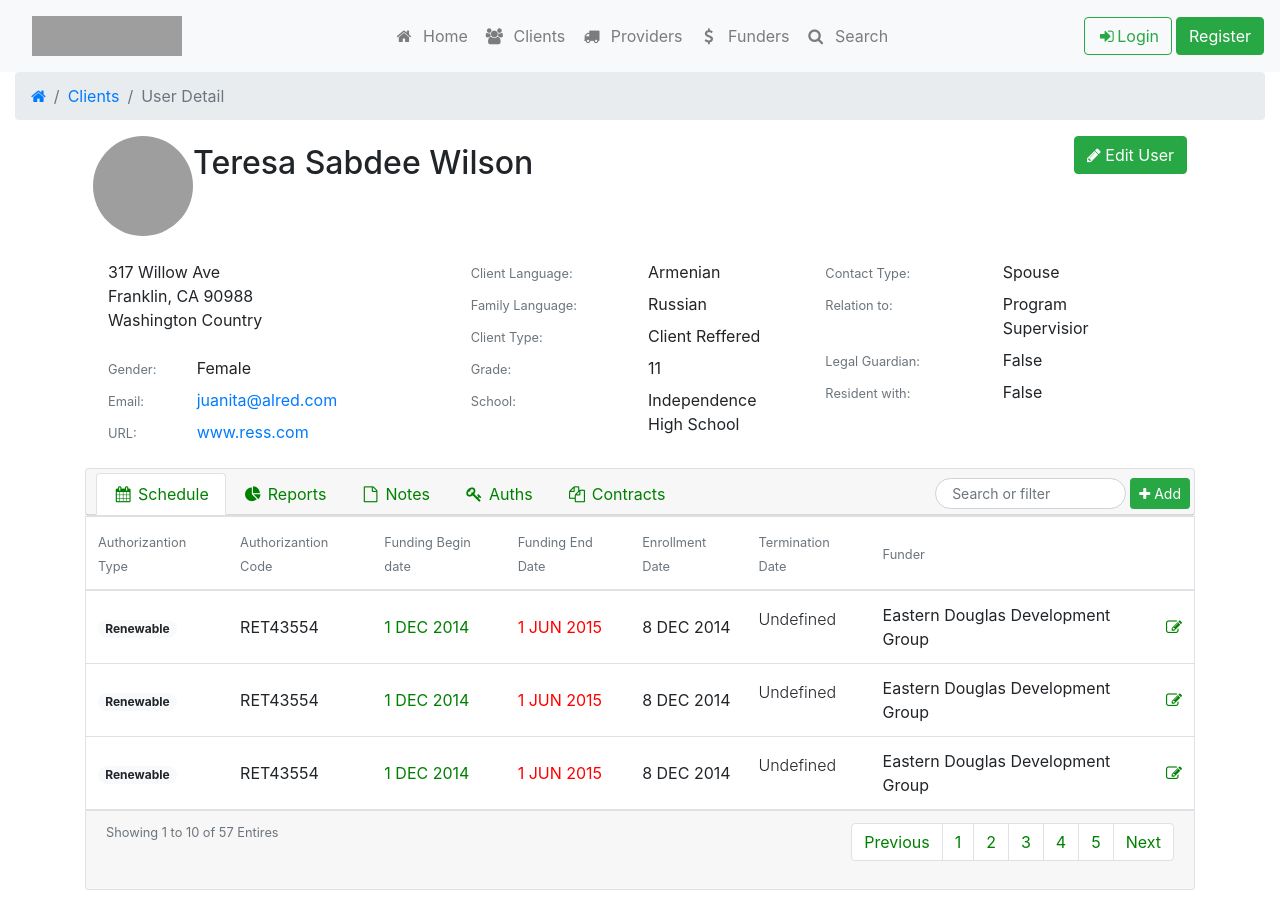
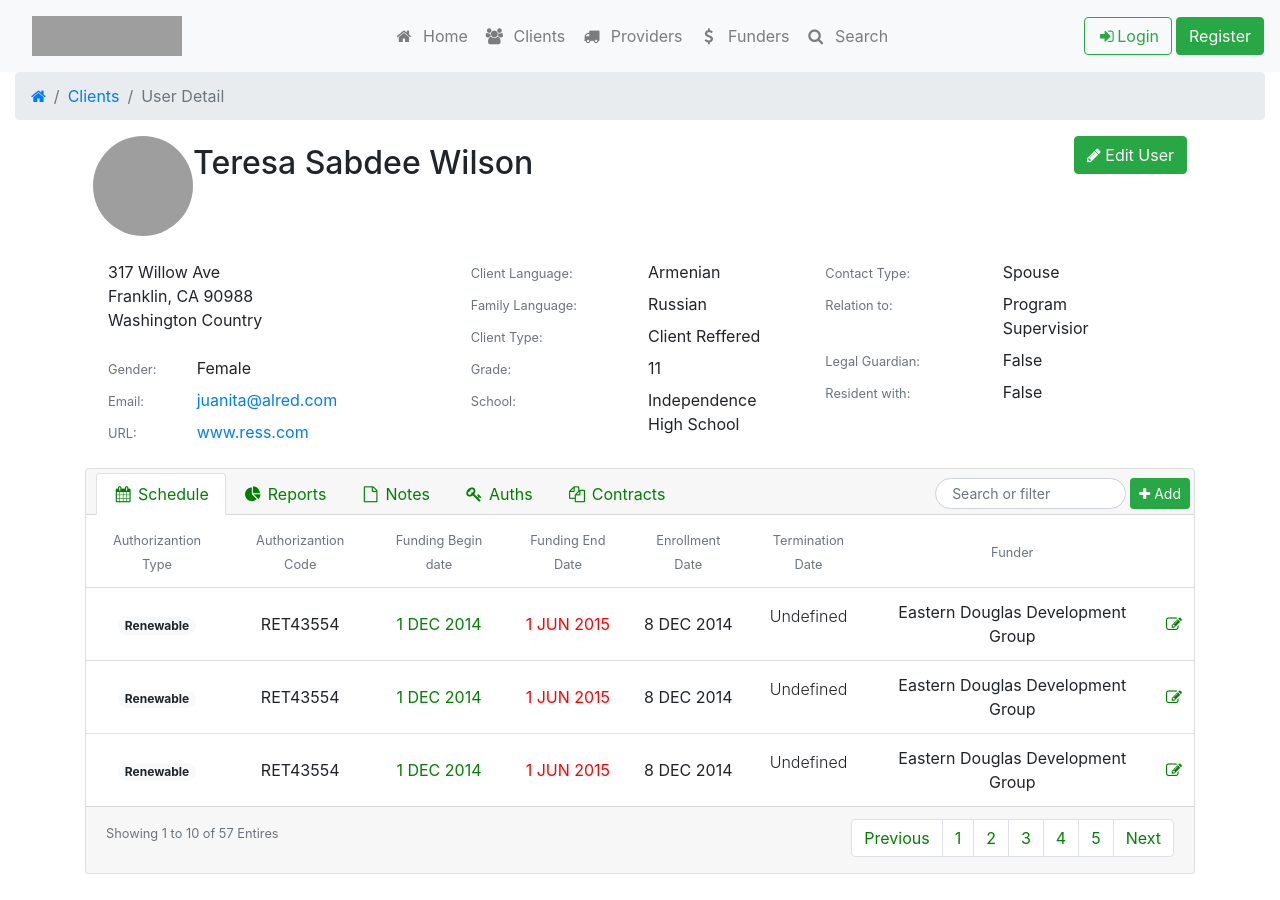
Before and after one commit to emtemic/fabryk, a Jekyll site: the page index.html, which Jekyll copies as it is, in a window 1280 px wide. Built offline with Jekyll 4.4.1, drawn with Linux system fonts in a browser that asks for light colours; grey boxes are pictures that could not be loaded.

Commit message:
Update index.html

```diff
--- a/index.html
+++ b/index.html
@@ -176,7 +176,7 @@
 			</button>
 			<div class="dropdown-menu" aria-labelledby="dropdownMenuButton">
 				 <li class="nav-item">
-					<a class="nav-link active" href="#"><font color="green"><i class="fa fa-calendar fa-fw" aria-hidden="true"></i>&nbsp; Schedule</a></font>
+					<a class="nav-link" href="#"><font color="green"><i class="fa fa-calendar fa-fw" aria-hidden="true"></i>&nbsp; Schedule</a></font>
 				  </li>
 				  <li class="nav-item">
 					<a class="nav-link active" href="#"><font color="green"><i class="fa fa-pie-chart fa-fw" aria-hidden="true"></i>&nbsp; Reports</a></font>
@@ -220,11 +220,11 @@
 					</li>
 				</div>
 	  </div>
-	</div>
+
 	  <!-- END Tabs with Input & Button "Add" -->
 	  <!-- START Table -->
-	  <table class="table mb-0 table-responsive-md border">
-		<span class="border-0">
+	  <table class="table mb-0 table-responsive-md table-borderless">
+		<span class="">
 		<thead>
 		  <tr>
 			<th scope="col" class="align-middle"><small class="text-muted">Authorizantion Type</th></muted>
@@ -239,8 +239,8 @@
 		</thead>
 		</span>
 		<tbody>
-		  <tr>
-			<th scope="row" class="align-middle ">
+		  <tr class="border-top">
+			<th scope="row" class="align-middle">
 			  <span class="badge badge-pill badge-light ">
 				Renewable
 			  </span>
@@ -253,7 +253,7 @@
 			<td class="align-middle">Eastern Douglas Development Group</td>
 			<td class="align-middle"><font color="green"><i class="fa fa-pencil-square-o" aria-hidden="true"></i></td></font>
 		  </tr>
-		  <tr>
+		  <tr class="border-top">
 			<th scope="row" class="align-middle"><span class="badge badge-pill badge-light">Renewable</span></th>
 			<td class="align-middle">RET43554</td>
 			<td class="align-middle text-uppercase"><font color="green" text-uppercase">1 dec 2014</font></td>
@@ -263,7 +263,7 @@
 			<td class="align-middle">Eastern Douglas Development Group</td>
 			<td class="align-middle"><font color="green"><i class="fa fa-pencil-square-o" aria-hidden="true"></i></td><font>
 		  </tr>
-		  <tr>
+		  <tr class="border-top">
 			<th scope="row" class="align-middle"><span class="badge badge-pill badge-light">Renewable</span></th>
 			<td class="align-middle">RET43554</td>
 			<td class="align-middle text-uppercase"><font color="green">1 DEC 2014</font></td>
@@ -274,13 +274,14 @@
 		    <td class="align-middle"><font color="green"><i class="fa fa-pencil-square-o" aria-hidden="true"></i></td>
 		  </tr>
 		</tbody>
+		</div>
 	  </table>
 	  <!-- END Table -->
 	  <!-- START Footer with Pagination -->
 
-	  <div class="card-footer d-sm-flex border" >
-		<div class=""><small class="text-muted align-self-start"><p class="text-center text-md-left">Showing 1 to 10 of 57 Entires</p></small></div>
-		<nav aria-label="Page navigation example" class="ml-auto" data-toggle="modal" data-target="#nologinmodal">
+	  <div class="card-footer d-sm-flex  pt-1 pb-0" >
+		<div class="my-auto"><small class="text-muted align-self-start"><p class="text-center text-md-left">Showing 1 to 10 of 57 Entires</p></small></div>
+		<nav aria-label="Page navigation example" class="ml-auto pt-2" data-toggle="modal" data-target="#nologinmodal">
 			<ul class="pagination justify-content-center justify-content-md-end ">
 			  <li class="page-item"><a class="page-link" href="#"><font color="green">Previous</font></a></li>
 			  <li class="page-item"><a class="page-link" href="#"><font color="green">1</font></a></li>
@@ -297,7 +298,7 @@
 	  <!-- END Footer with Pagination -->
 	</div>
 	</div>
-		</div>
+	</div>
 	</div>
 		<!-- Modal -->
 	<div class="modal fade" id="nologinmodal" tabindex="-1" role="dialog" aria-labelledby="exampleModalLabel" aria-hidden="true">
```
